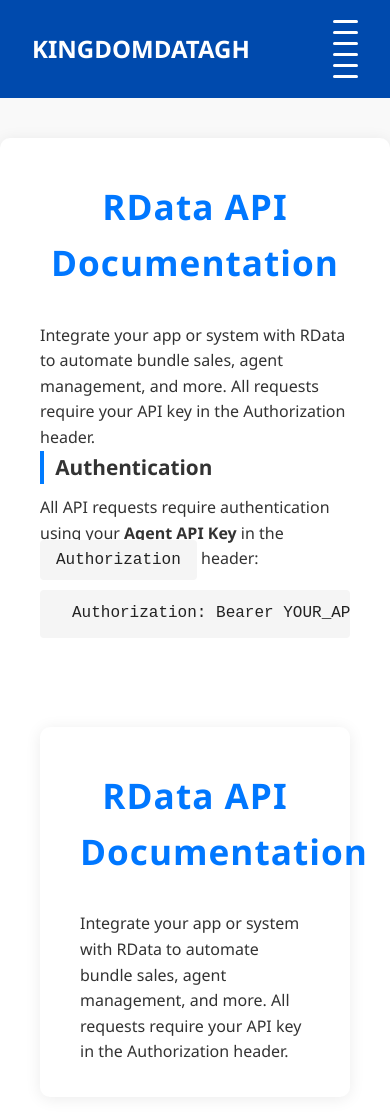
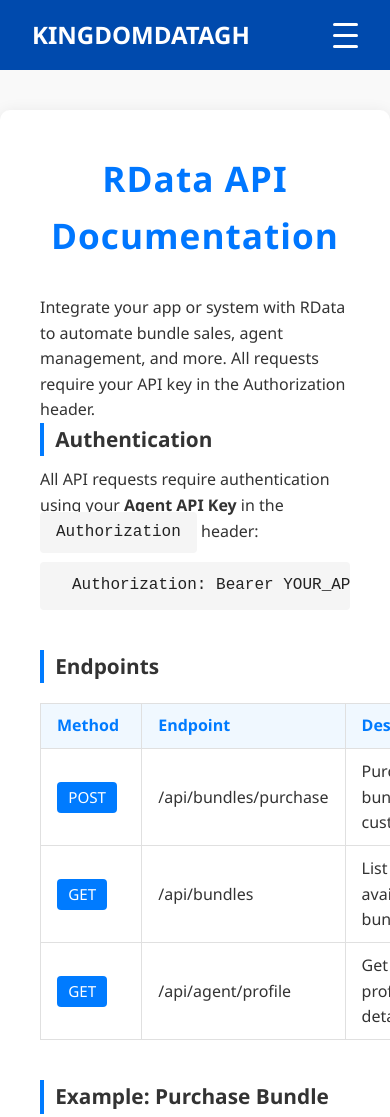
Before and after one commit to neatkreate/rdata-client, a website: page public/api-docs.html in a window 390 px wide. Shown: the top 1117 px of the page. Drawn offline with Linux system fonts and the light colour scheme.

Commit message:
Fix hamburger navbar duplication and style for mobile menu on api-docs and orders pages

```diff
--- a/public/api-docs.html
+++ b/public/api-docs.html
@@ -11,11 +11,6 @@
   <header class="header">
     <div class="logo">KINGDOMDATAGH</div>
     <nav class="navbar">
-      <div class="hamburger" id="hamburger" tabindex="0" aria-label="Open menu">
-        <span></span>
-        <span></span>
-        <span></span>
-      </div>
       <div class="hamburger" id="hamburger" tabindex="0" aria-label="Open menu">
         <span></span>
         <span></span>
@@ -38,23 +33,7 @@
         <h2>Authentication</h2>
         <p>All API requests require authentication using your <strong>Agent API Key</strong> in the <code>Authorization</code> header:</p>
         <pre><code>Authorization: Bearer YOUR_API_KEY</code></pre>
-      <div class="hamburger" id="hamburger" tabindex="0" aria-label="Open menu">
-        <span></span>
-        <span></span>
-        <span></span>
-      </div>
-      <ul class="nav-links" id="navLinks">
-        <li><a href="dashboard.html">Dashboard</a></li>
-        <li><a href="api-docs.html" class="active">API Docs</a></li>
-        <li><a href="orders.html">Orders</a></li>
-        <li><a href="#" id="logoutBtn">Logout</a></li>
-      </ul>
-    </nav>
-  </header>
-  <main>
-    <section class="api-docs-container">
-      <h1>RData API Documentation</h1>
-      <p class="api-docs-intro">Integrate your app or system with RData to automate bundle sales, agent management, and more. All requests require your API key in the Authorization header.</p>
+      <!-- Removed duplicate nav and hamburger -->
       </div>
 
       <div class="api-docs-section">
```
Also changed, not shown: public/orders.html (+3 -3 lines).
